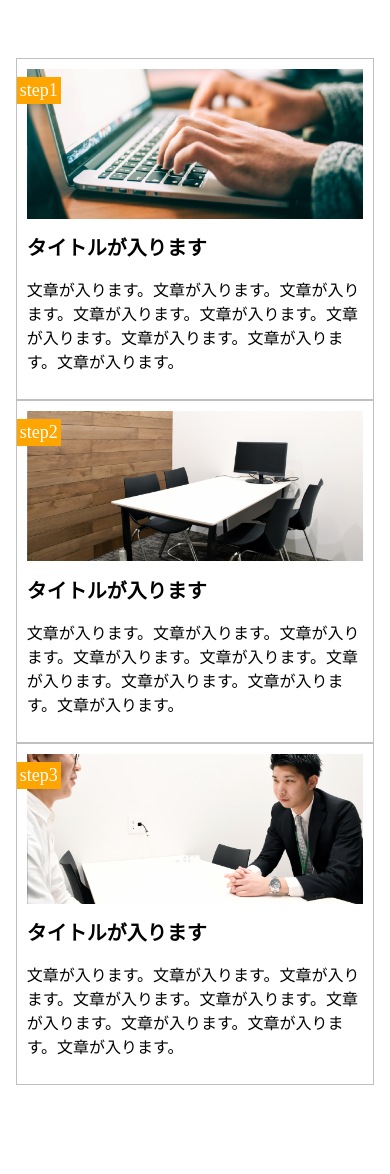
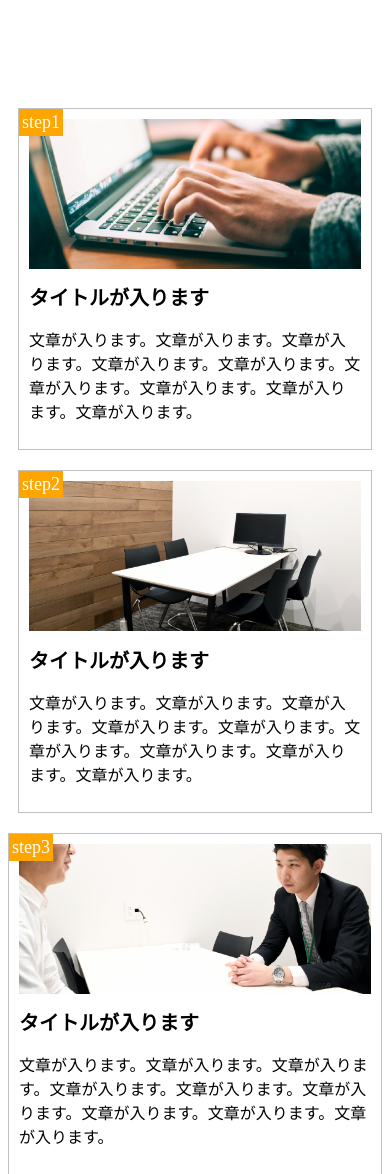
Before and after one commit to yamato-payforward/work1-html-css, a plain HTML site: page index.html in a window 390 px wide. Shown: the top 1174 px of the page. Before the commit the page ends 1143 px from the top, so only its background shows below. Drawn offline with Linux system fonts and the light colour scheme.

Commit message:
marginとbadgeの修正

```diff
--- a/index.html
+++ b/index.html
@@ -14,20 +14,20 @@
 </head>
 <body>
   <main>
-    <div class="badge">
-      <p class="badge-title">step1</p>
+    <div class="step step-1">
+      <p class="badge">step1</p>
       <div class="image1 image"></div>
       <h1 class="title">タイトルが入ります</h1>
       <p class="text">文章が入ります。文章が入ります。文章が入ります。文章が入ります。文章が入ります。文章が入ります。文章が入ります。文章が入ります。文章が入ります。</p>
     </div>
-    <div class="badge">
-      <p class="badge-title">step2</p>
+    <div class="step step-2">
+      <p class="badge">step2</p>
       <div class="image2 image"></div>
       <h1 class="title">タイトルが入ります</h1>
       <p class="text">文章が入ります。文章が入ります。文章が入ります。文章が入ります。文章が入ります。文章が入ります。文章が入ります。文章が入ります。文章が入ります。</p>
     </div>
-    <div class="badge">
-      <p class="badge-title">step3</p>
+    <div class="step step-3">
+      <p class="badge">step3</p>
       <div class="image3 image"></div>
       <h1 class="title">タイトルが入ります</h1>
       <p class="text">文章が入ります。文章が入ります。文章が入ります。文章が入ります。文章が入ります。文章が入ります。文章が入ります。文章が入ります。文章が入ります。</p>
--- a/style.css
+++ b/style.css
@@ -1,12 +1,12 @@
 main{
-  width:1000px;
+  width: 90%;
   padding:50px 0px;
   margin:0 auto;
   display: flex;
 }
 
 .image{
-  height:150px;
+  height: 150px;
   background-size:cover;
   background-position: bottom;
 }
@@ -23,14 +23,23 @@ main{
   background-image: url(img/flow03.png);
 }
 
-.badge{
-  width: 300px;
+.step{
   border: solid 1px #C0C0C0;
   padding: 10px;
+  margin: 10px;
   position: relative;
 }
 
-.badge-title{
+.step-1{
+}
+
+.step-2{
+}
+
+.step-3{
+}
+
+.badge{
   color: #ffffff;
   background: orange;
   padding:3px;
@@ -38,6 +47,7 @@ main{
   font-size: 18px;
   top:0;
   left:0;
+  margin: 0;
 }
 
 
@@ -51,7 +61,6 @@ main{
 
   .badge{
     margin:0 auto;
-    width:90%;
   }
 
   .image{
@@ -65,3 +74,16 @@ main{
   .text {
     font-size: 16px;
   }
+
+  .step-1{
+    margin-top: 50px;
+  }
+
+  .step-2{
+    margin-top: 20px;
+  }
+
+  .step-3{
+    margin: 20px 0px 50px 0px;
+  }
+}
```
